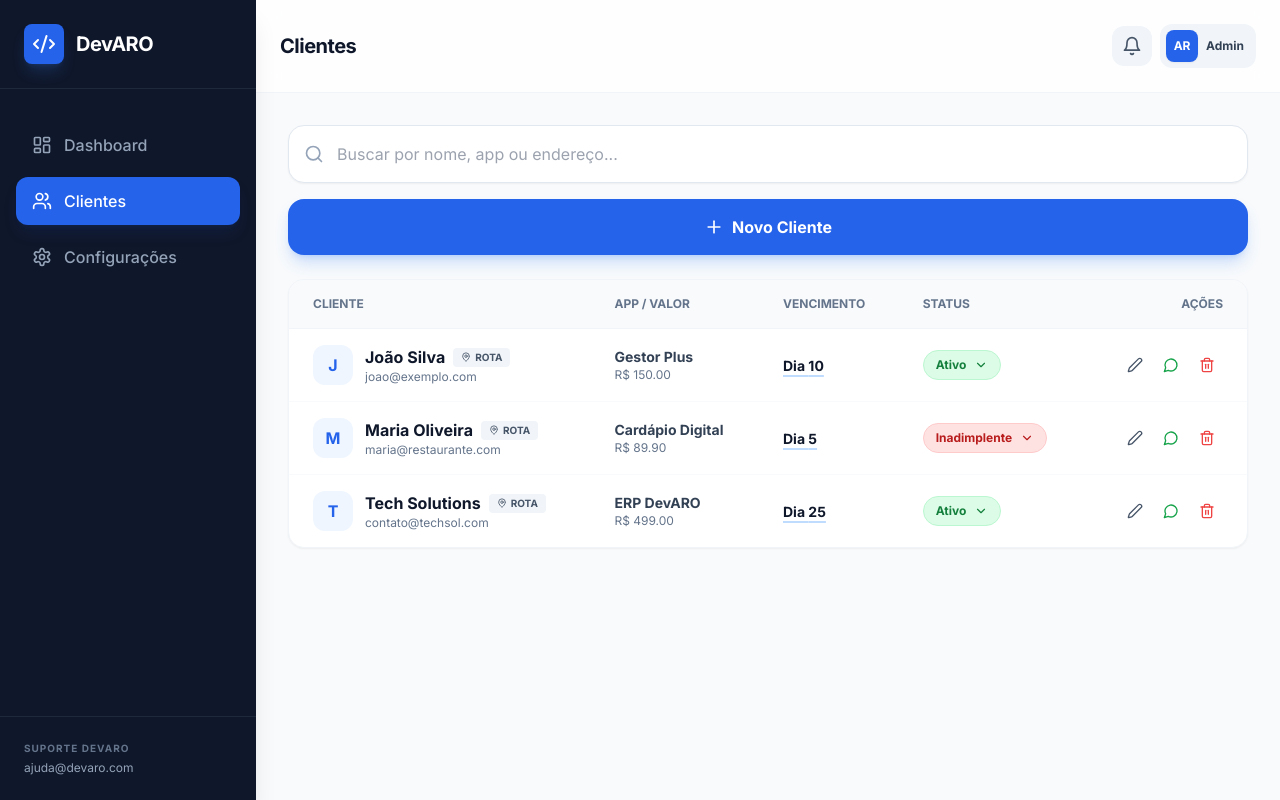
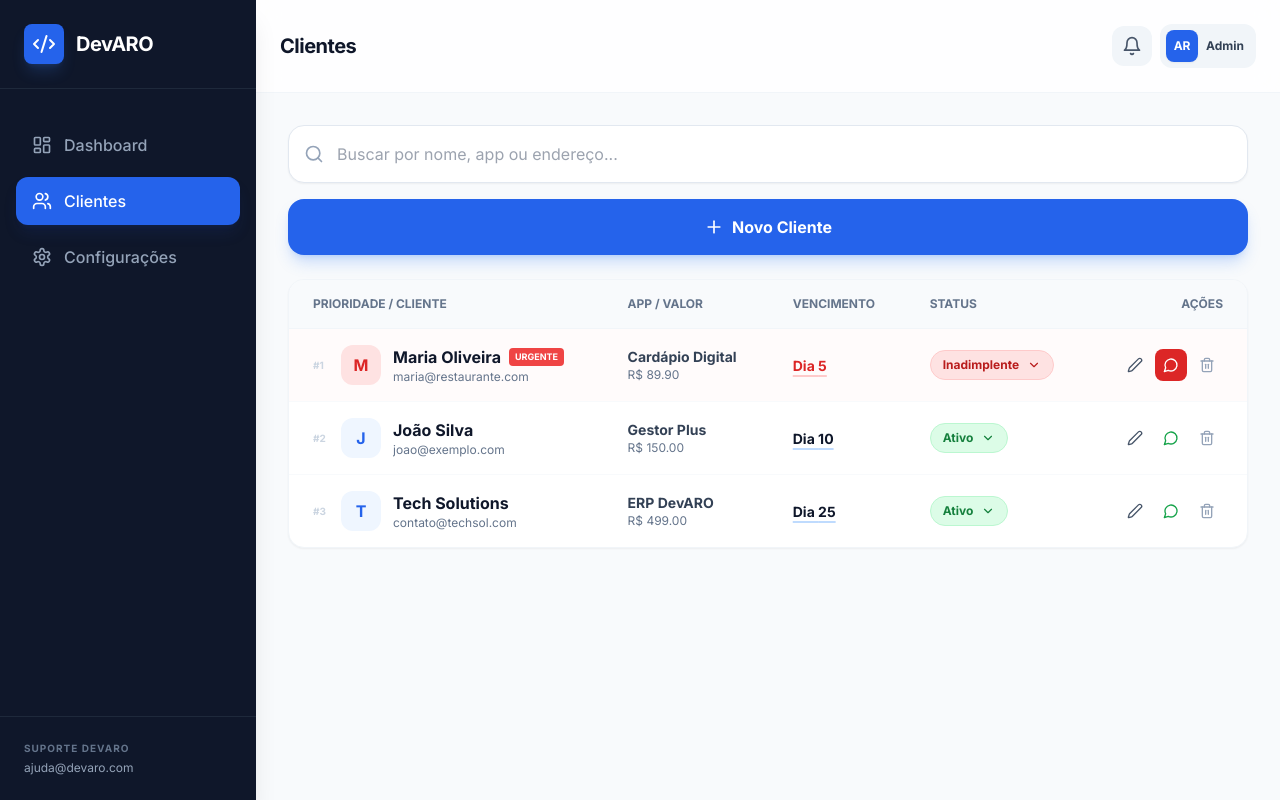
Before and after one commit to auricleciorocha30-byte/DevARO-Clientes, a React (Vite) app: page / in a window 1280 px wide. Both pictures are taken after a click on the button "Clientes". Built offline with nearby package versions, Linux system fonts and the light colour scheme.

Commit message:
feat: Implement prioritized client sorting
Sorts clients in the `ClientList` component based on priority: status (Late > Active > Testing > Paused) and then by due date for active/late clients. This ensures critical clients are surfaced first.

```diff
--- a/components/ClientList.tsx
+++ b/components/ClientList.tsx
@@ -1,5 +1,5 @@
 import React, { useState } from 'react';
-import { Search, Plus, Mail, MessageCircle, Trash2, Users, ChevronDown, MapPin, Edit2, DollarSign, Smartphone } from 'lucide-react';
+import { Search, Plus, Mail, MessageCircle, Trash2, Users, ChevronDown, MapPin, Edit2, DollarSign, Smartphone, AlertCircle } from 'lucide-react';
 import { Client, ClientStatus } from '../types';
 import { generatePersonalizedMessage } from '../services/geminiService';
 
@@ -23,10 +23,39 @@ const ClientList: React.FC<ClientListProps> = ({
   const [searchTerm, setSearchTerm] = useState('');
   const [isGenerating, setIsGenerating] = useState<string | null>(null);
 
-  const filteredClients = clients.filter(c =>
-    c.name.toLowerCase().includes(searchTerm.toLowerCase()) ||
-    c.appName.toLowerCase().includes(searchTerm.toLowerCase()) ||
-    c.address.toLowerCase().includes(searchTerm.toLowerCase())
+  // Lógica de Ordenação Prioritária
+  const getSortedClients = (clientsList: Client[]) => {
+    const today = new Date().getDate();
+
+    return [...clientsList].sort((a, b) => {
+      // 1. Prioridade por Status
+      const statusPriority = {
+        [ClientStatus.LATE]: 0,
+        [ClientStatus.ACTIVE]: 1,
+        [ClientStatus.TESTING]: 2,
+        [ClientStatus.PAUSED]: 3,
+      };
+
+      if (statusPriority[a.status] !== statusPriority[b.status]) {
+        return statusPriority[a.status] - statusPriority[b.status];
+      }
+
+      // 2. Se ambos forem ACTIVE ou LATE, ordena pelo dia de vencimento mais próximo
+      const getDistance = (day: number) => {
+        if (day >= today) return day - today; // Vence ainda este mês
+        return day + 31 - today; // Venceu ou vence mês que vem
+      };
+
+      return getDistance(a.dueDay) - getDistance(b.dueDay);
+    });
+  };
+
+  const filteredClients = getSortedClients(
+    clients.filter(c =>
+      c.name.toLowerCase().includes(searchTerm.toLowerCase()) ||
+      c.appName.toLowerCase().includes(searchTerm.toLowerCase()) ||
+      c.address.toLowerCase().includes(searchTerm.toLowerCase())
+    )
   );
 
   const handleSendReminder = async (client: Client, channel: 'email' | 'whatsapp') => {
@@ -34,7 +63,6 @@ const ClientList: React.FC<ClientListProps> = ({
     const type = client.status === ClientStatus.LATE ? 'overdue' : 'reminder';
     let message = await generatePersonalizedMessage(client, type, paymentLink);
 
-    // Verificação de segurança: Se a IA esqueceu o link, nós adicionamos manualmente
     if (!message.includes(paymentLink)) {
       message += `\n\nLink para pagamento: ${paymentLink}`;
     }
@@ -71,10 +99,10 @@ const ClientList: React.FC<ClientListProps> = ({
         {Object.entries(ClientStatus).map(([key, value]) => (
           <button
             key={key}
-            onClick={() => onUpdateStatus(client.id, value)}
+            onClick={() => onUpdateStatus(client.id, value as ClientStatus)}
             className={`w-full text-left px-4 py-3 text-xs font-bold hover:bg-slate-50 transition-colors ${client.status === value ? 'text-blue-600 bg-blue-50/50' : 'text-slate-600'}`}
           >
-            {statusConfig[value].label}
+            {statusConfig[value as ClientStatus].label}
           </button>
         ))}
       </div>
@@ -104,15 +132,20 @@ const ClientList: React.FC<ClientListProps> = ({
       </div>
 
       <div className="grid grid-cols-1 gap-4 lg:hidden">
-        {filteredClients.map((client) => (
-          <div key={client.id} className="bg-white p-5 rounded-2xl shadow-sm border border-slate-100 space-y-4">
+        {filteredClients.map((client, index) => (
+          <div key={client.id} className={`bg-white p-5 rounded-2xl shadow-sm border transition-all ${client.status === ClientStatus.LATE ? 'border-red-200 bg-red-50/10' : 'border-slate-100'} space-y-4`}>
             <div className="flex items-start justify-between gap-3">
               <div className="flex items-center gap-3">
-                <div className="w-12 h-12 rounded-xl bg-blue-50 flex items-center justify-center text-blue-600 font-black text-lg">
+                <div className={`w-12 h-12 rounded-xl flex items-center justify-center font-black text-lg ${client.status === ClientStatus.LATE ? 'bg-red-100 text-red-600' : 'bg-blue-50 text-blue-600'}`}>
                   {client.name.charAt(0)}
                 </div>
                 <div className="min-w-0">
-                  <h4 className="font-bold text-slate-900 truncate">{client.name}</h4>
+                  <div className="flex items-center gap-2">
+                    <h4 className="font-bold text-slate-900 truncate">{client.name}</h4>
+                    {index < 3 && client.status !== ClientStatus.PAUSED && (
+                      <AlertCircle size={14} className={client.status === ClientStatus.LATE ? 'text-red-500 animate-pulse' : 'text-amber-500'} />
+                    )}
+                  </div>
                   <p className="text-xs text-slate-500 truncate">{client.email}</p>
                 </div>
               </div>
@@ -137,12 +170,11 @@ const ClientList: React.FC<ClientListProps> = ({
             </div>
 
             <div className="flex flex-wrap items-center justify-between gap-3">
-              <button
-                onClick={() => handleOpenRoute(client.address)}
-                className="flex items-center gap-2 text-xs font-bold text-blue-600 bg-blue-50 px-3 py-2 rounded-lg"
-              >
-                <MapPin size={14} /> VER ROTA
-              </button>
+              <div className="flex items-center gap-2">
+                 <span className={`text-[10px] font-black px-2 py-1 rounded uppercase ${client.status === ClientStatus.LATE ? 'bg-red-500 text-white' : 'bg-slate-100 text-slate-500'}`}>
+                   Vence dia {client.dueDay}
+                 </span>
+              </div>
 
               <div className="flex items-center gap-2">
                 <button
@@ -154,13 +186,13 @@ const ClientList: React.FC<ClientListProps> = ({
                 <button
                   disabled={isGenerating === client.id}
                   onClick={() => handleSendReminder(client, 'whatsapp')}
-                  className="p-2.5 bg-green-50 text-green-600 rounded-xl hover:bg-green-100 disabled:opacity-50"
+                  className={`p-2.5 rounded-xl transition-all ${client.status === ClientStatus.LATE ? 'bg-red-600 text-white hover:bg-red-700' : 'bg-green-50 text-green-600 hover:bg-green-100'} disabled:opacity-50`}
                 >
                   <MessageCircle size={18} />
                 </button>
                 <button
                   onClick={() => onDelete(client.id)}
-                  className="p-2.5 bg-red-50 text-red-500 rounded-xl hover:bg-red-100"
+                  className="p-2.5 bg-slate-50 text-slate-400 rounded-xl hover:bg-red-50 hover:text-red-500"
                 >
                   <Trash2 size={18} />
                 </button>
@@ -174,7 +206,7 @@ const ClientList: React.FC<ClientListProps> = ({
         <table className="w-full text-left border-collapse">
           <thead className="bg-slate-50 border-b border-slate-100">
             <tr>
-              <th className="px-6 py-4 text-xs font-bold text-slate-500 uppercase">Cliente</th>
+              <th className="px-6 py-4 text-xs font-bold text-slate-500 uppercase">Prioridade / Cliente</th>
               <th className="px-6 py-4 text-xs font-bold text-slate-500 uppercase">App / Valor</th>
               <th className="px-6 py-4 text-xs font-bold text-slate-500 uppercase">Vencimento</th>
               <th className="px-6 py-4 text-xs font-bold text-slate-500 uppercase">Status</th>
@@ -182,22 +214,20 @@ const ClientList: React.FC<ClientListProps> = ({
             </tr>
           </thead>
           <tbody className="divide-y divide-slate-50">
-            {filteredClients.map((client) => (
-              <tr key={client.id} className="hover:bg-slate-50/50 transition-colors">
+            {filteredClients.map((client, index) => (
+              <tr key={client.id} className={`hover:bg-slate-50/50 transition-colors ${client.status === ClientStatus.LATE ? 'bg-red-50/30' : ''}`}>
                 <td className="px-6 py-4">
                   <div className="flex items-center gap-3">
-                    <div className="w-10 h-10 rounded-xl bg-blue-50 flex items-center justify-center text-blue-600 font-bold flex-shrink-0">
+                    <div className="text-[10px] font-bold text-slate-300 w-4">#{index + 1}</div>
+                    <div className={`w-10 h-10 rounded-xl flex items-center justify-center font-bold flex-shrink-0 ${client.status === ClientStatus.LATE ? 'bg-red-100 text-red-600' : 'bg-blue-50 text-blue-600'}`}>
                       {client.name.charAt(0)}
                     </div>
                     <div className="min-w-0">
                       <div className="flex items-center gap-2">
                         <p className="font-bold text-slate-900 truncate">{client.name}</p>
-                        <button
-                          onClick={() => handleOpenRoute(client.address)}
-                          className="flex items-center gap-1 px-2 py-0.5 bg-slate-100 hover:bg-slate-200 text-slate-600 rounded text-[10px] font-black uppercase"
-                        >
-                          <MapPin size={10} /> Rota
-                        </button>
+                        {client.status === ClientStatus.LATE && (
+                          <span className="bg-red-500 text-white text-[9px] font-black px-1.5 py-0.5 rounded uppercase">Urgente</span>
+                        )}
                       </div>
                       <p className="text-xs text-slate-500 truncate">{client.email}</p>
                     </div>
@@ -208,7 +238,7 @@ const ClientList: React.FC<ClientListProps> = ({
                   <p className="text-xs text-slate-500">R$ {client.monthlyValue.toFixed(2)}</p>
                 </td>
                 <td className="px-6 py-4">
-                  <span className="text-sm font-bold text-slate-900 underline decoration-blue-200 decoration-2 underline-offset-4">
+                  <span className={`text-sm font-bold ${client.status === ClientStatus.LATE ? 'text-red-600 underline decoration-red-200' : 'text-slate-900 underline decoration-blue-200'} decoration-2 underline-offset-4`}>
                     Dia {client.dueDay}
                   </span>
                 </td>
@@ -218,8 +248,14 @@ const ClientList: React.FC<ClientListProps> = ({
                 <td className="px-6 py-4 text-right">
                   <div className="flex items-center justify-end gap-1">
                     <button onClick={() => onEdit(client)} className="p-2 text-slate-600 hover:bg-slate-100 rounded-lg"><Edit2 size={16} /></button>
-                    <button disabled={isGenerating === client.id} onClick={() => handleSendReminder(client, 'whatsapp')} className="p-2 text-green-600 hover:bg-green-50 rounded-lg"><MessageCircle size={16} /></button>
-                    <button onClick={() => onDelete(client.id)} className="p-2 text-red-500 hover:bg-red-50 rounded-lg"><Trash2 size={16} /></button>
+                    <button
+                      disabled={isGenerating === client.id}
+                      onClick={() => handleSendReminder(client, 'whatsapp')}
+                      className={`p-2 rounded-lg transition-colors ${client.status === ClientStatus.LATE ? 'bg-red-600 text-white hover:bg-red-700' : 'text-green-600 hover:bg-green-50'}`}
+                    >
+                      <MessageCircle size={16} />
+                    </button>
+                    <button onClick={() => onDelete(client.id)} className="p-2 text-slate-400 hover:bg-red-50 hover:text-red-500 rounded-lg"><Trash2 size={16} /></button>
                   </div>
                 </td>
               </tr>
```
